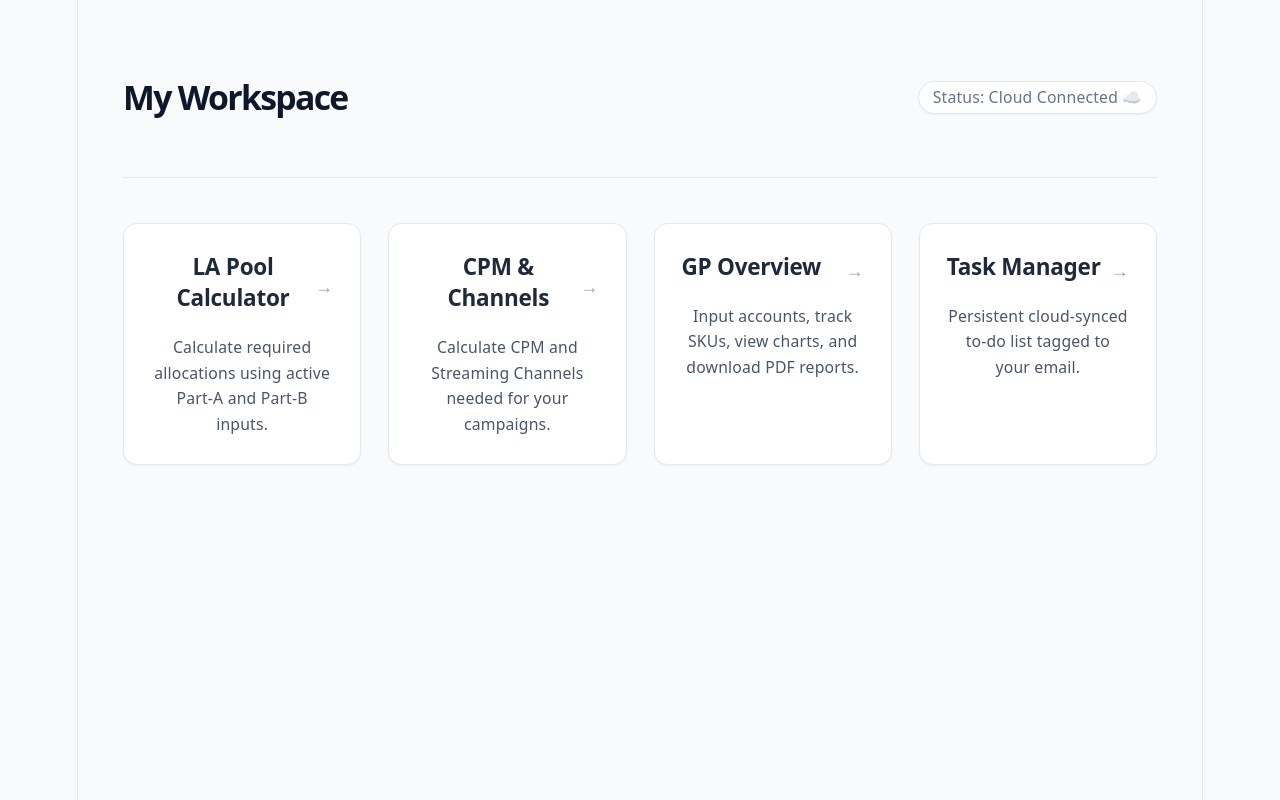
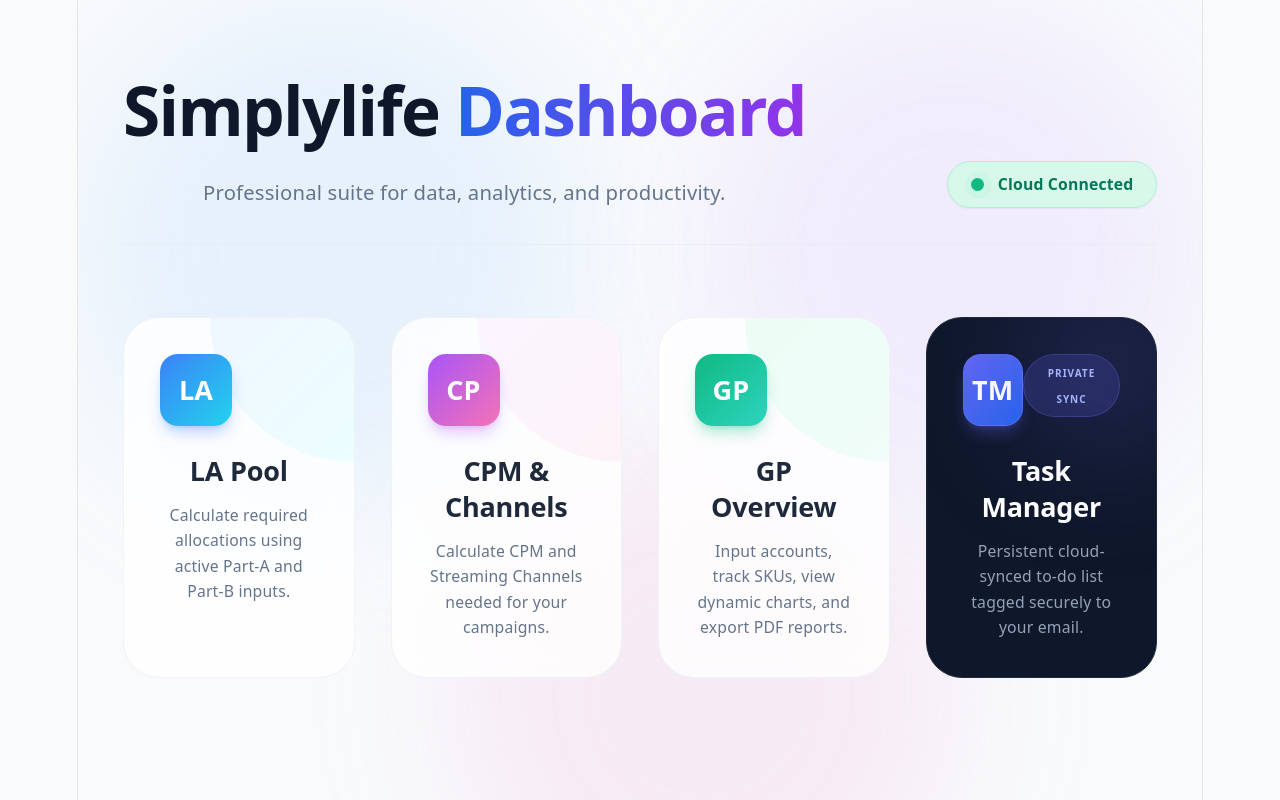
Before and after one commit to Akshayjay/Exotel-dashboard, a React (Vite) app: page / in a window 1280 px wide. Built offline with nearby package versions, Linux system fonts and the light colour scheme.

Commit message:
Homepage update.jsx

```diff
--- a/src/App.jsx
+++ b/src/App.jsx
@@ -10,7 +10,7 @@ import { collection, addDoc, updateDoc, deleteDoc, doc, query, where, onSnapshot
 
 ChartJS.register(ArcElement, Tooltip, Legend);
 
-// --- ANIMATION HELPER (Upgraded to handle decimals) ---
+// --- ANIMATION HELPER ---
 const CountUp = ({ to, prefix = '', suffix = '' }) => {
   const [count, setCount] = useState(0);
 
@@ -20,7 +20,7 @@ const CountUp = ({ to, prefix = '', suffix = '' }) => {
     }
     let start = 0;
     const end = parseFloat(to);
-    const isDecimal = end % 1 !== 0; // Check if the target is a decimal
+    const isDecimal = end % 1 !== 0;
     const duration = 1200;
     const increment = end / (duration / 16);
 
@@ -52,47 +52,69 @@ export default function App() {
   const buttonSecondaryClass = "w-full bg-slate-200 text-slate-800 font-semibold py-3 rounded-lg shadow-sm hover:bg-slate-300 transition-all duration-200";
   const inputClass = "w-full p-3 bg-white border border-slate-300 rounded-lg shadow-sm focus:outline-none focus:ring-2 focus:ring-blue-500 focus:border-blue-500 transition-shadow";
 
-  // --- COMPONENT: Home Dashboard ---
+  // --- NEW VIBRANT & ANIMATED HOME DASHBOARD ---
   const HomeDashboard = () => (
-    <div className={pageBg}>
-      <header className="mb-10 border-b border-slate-200 pb-6 flex items-center justify-between">
-        <h1 className="text-3xl font-bold text-slate-900">My Workspace</h1>
-        <div className="text-sm font-medium text-slate-500 bg-white px-3 py-1 rounded-full border border-slate-200 shadow-sm">
-          Status: Cloud Connected ☁️
-        </div>
-      </header>
+    <div className="min-h-screen bg-slate-50 p-6 md:p-10 font-sans text-slate-800 relative overflow-hidden flex flex-col items-center">
 
-      <div className="grid grid-cols-1 md:grid-cols-2 lg:grid-cols-4 gap-6">
-        <div onClick={() => setCurrentPage('la-pool')} className="bg-white p-6 rounded-xl border border-slate-200 shadow-sm hover:shadow-md hover:-translate-y-1 cursor-pointer transition-all duration-200 group">
-          <div className="flex items-center justify-between mb-3">
-            <h2 className="text-xl font-semibold text-slate-800 group-hover:text-blue-600 transition-colors">LA Pool Calculator</h2>
-            <span className="text-slate-400 group-hover:text-blue-500 transition-colors">→</span>
+      {/* Decorative Background Blurs */}
+      <div className="absolute top-0 left-0 w-[500px] h-[500px] bg-blue-300/30 rounded-full mix-blend-multiply filter blur-3xl opacity-60 animate-pulse"></div>
+      <div className="absolute top-0 right-0 w-[500px] h-[500px] bg-purple-300/30 rounded-full mix-blend-multiply filter blur-3xl opacity-60"></div>
+      <div className="absolute -bottom-32 left-1/3 w-[500px] h-[500px] bg-pink-300/30 rounded-full mix-blend-multiply filter blur-3xl opacity-60"></div>
+
+      <div className="relative z-10 max-w-7xl w-full">
+        <header className="mb-16 flex flex-col md:flex-row items-start md:items-end justify-between gap-6 border-b border-slate-200/50 pb-8">
+          <div>
+            <h1 className="text-5xl md:text-6xl font-black text-slate-900 tracking-tight">
+              Simplylife <span className="text-transparent bg-clip-text bg-gradient-to-r from-blue-600 to-purple-600">Dashboard</span>
+            </h1>
+            <p className="text-slate-500 font-medium mt-3 text-lg">Professional suite for data, analytics, and productivity.</p>
           </div>
-          <p className="text-slate-600 text-sm leading-relaxed">Calculate required allocations using active Part-A and Part-B inputs.</p>
-        </div>
+          <div className="text-sm font-bold text-emerald-700 bg-emerald-100/80 backdrop-blur-sm px-5 py-2.5 rounded-full border border-emerald-200 shadow-sm flex items-center gap-3">
+            <span className="relative flex h-3 w-3">
+              <span className="animate-ping absolute inline-flex h-full w-full rounded-full bg-emerald-400 opacity-75"></span>
+              <span className="relative inline-flex rounded-full h-3 w-3 bg-emerald-500"></span>
+            </span>
+            Cloud Connected
+          </div>
+        </header>
 
-        <div onClick={() => setCurrentPage('cpm-calculator')} className="bg-white p-6 rounded-xl border border-slate-200 shadow-sm hover:shadow-md hover:-translate-y-1 cursor-pointer transition-all duration-200 group">
-          <div className="flex items-center justify-between mb-3">
-            <h2 className="text-xl font-semibold text-slate-800 group-hover:text-blue-600 transition-colors">CPM & Channels</h2>
-            <span className="text-slate-400 group-hover:text-blue-500 transition-colors">→</span>
+        <div className="grid grid-cols-1 md:grid-cols-2 lg:grid-cols-4 gap-8">
+
+          {/* LA Pool Card */}
+          <div onClick={() => setCurrentPage('la-pool')} className="bg-white/80 backdrop-blur-md p-8 rounded-[2rem] border border-slate-200/50 cursor-pointer hover:shadow-2xl hover:shadow-blue-500/20 hover:-translate-y-2 transition-all duration-300 group relative overflow-hidden">
+            <div className="absolute top-0 right-0 w-32 h-32 bg-gradient-to-br from-blue-50 to-cyan-50 rounded-bl-full -z-10 group-hover:scale-125 transition-transform duration-500"></div>
+            <div className="w-16 h-16 bg-gradient-to-br from-blue-500 to-cyan-400 rounded-2xl flex items-center justify-center mb-6 text-white font-bold text-2xl shadow-lg shadow-blue-500/30 group-hover:scale-110 group-hover:rotate-3 transition-all duration-300">LA</div>
+            <h2 className="text-2xl font-bold text-slate-800 group-hover:text-blue-600 transition-colors">LA Pool</h2>
+            <p className="text-slate-500 text-sm mt-3 leading-relaxed font-medium">Calculate required allocations using active Part-A and Part-B inputs.</p>
           </div>
-          <p className="text-slate-600 text-sm leading-relaxed">Calculate CPM and Streaming Channels needed for your campaigns.</p>
-        </div>
 
-        <div onClick={() => setCurrentPage('gp-overview')} className="bg-white p-6 rounded-xl border border-slate-200 shadow-sm hover:shadow-md hover:-translate-y-1 cursor-pointer transition-all duration-200 group">
-          <div className="flex items-center justify-between mb-3">
-            <h2 className="text-xl font-semibold text-slate-800 group-hover:text-blue-600 transition-colors">GP Overview</h2>
-            <span className="text-slate-400 group-hover:text-blue-500 transition-colors">→</span>
+          {/* CPM Card */}
+          <div onClick={() => setCurrentPage('cpm-calculator')} className="bg-white/80 backdrop-blur-md p-8 rounded-[2rem] border border-slate-200/50 cursor-pointer hover:shadow-2xl hover:shadow-purple-500/20 hover:-translate-y-2 transition-all duration-300 group relative overflow-hidden">
+            <div className="absolute top-0 right-0 w-32 h-32 bg-gradient-to-br from-purple-50 to-pink-50 rounded-bl-full -z-10 group-hover:scale-125 transition-transform duration-500"></div>
+            <div className="w-16 h-16 bg-gradient-to-br from-purple-500 to-pink-400 rounded-2xl flex items-center justify-center mb-6 text-white font-bold text-2xl shadow-lg shadow-purple-500/30 group-hover:scale-110 group-hover:rotate-3 transition-all duration-300">CP</div>
+            <h2 className="text-2xl font-bold text-slate-800 group-hover:text-purple-600 transition-colors">CPM & Channels</h2>
+            <p className="text-slate-500 text-sm mt-3 leading-relaxed font-medium">Calculate CPM and Streaming Channels needed for your campaigns.</p>
           </div>
-          <p className="text-slate-600 text-sm leading-relaxed">Input accounts, track SKUs, view charts, and download PDF reports.</p>
-        </div>
 
-        <div onClick={() => setCurrentPage('task-manager')} className="bg-white p-6 rounded-xl border border-slate-200 shadow-sm hover:shadow-md hover:-translate-y-1 cursor-pointer transition-all duration-200 group">
-          <div className="flex items-center justify-between mb-3">
-            <h2 className="text-xl font-semibold text-slate-800 group-hover:text-blue-600 transition-colors">Task Manager</h2>
-            <span className="text-slate-400 group-hover:text-blue-500 transition-colors">→</span>
+          {/* GP Overview Card */}
+          <div onClick={() => setCurrentPage('gp-overview')} className="bg-white/80 backdrop-blur-md p-8 rounded-[2rem] border border-slate-200/50 cursor-pointer hover:shadow-2xl hover:shadow-emerald-500/20 hover:-translate-y-2 transition-all duration-300 group relative overflow-hidden">
+            <div className="absolute top-0 right-0 w-32 h-32 bg-gradient-to-br from-emerald-50 to-teal-50 rounded-bl-full -z-10 group-hover:scale-125 transition-transform duration-500"></div>
+            <div className="w-16 h-16 bg-gradient-to-br from-emerald-500 to-teal-400 rounded-2xl flex items-center justify-center mb-6 text-white font-bold text-2xl shadow-lg shadow-emerald-500/30 group-hover:scale-110 group-hover:-rotate-3 transition-all duration-300">GP</div>
+            <h2 className="text-2xl font-bold text-slate-800 group-hover:text-emerald-600 transition-colors">GP Overview</h2>
+            <p className="text-slate-500 text-sm mt-3 leading-relaxed font-medium">Input accounts, track SKUs, view dynamic charts, and export PDF reports.</p>
           </div>
-          <p className="text-slate-600 text-sm leading-relaxed">Persistent cloud-synced to-do list tagged to your email.</p>
+
+          {/* Task Manager Card */}
+          <div onClick={() => setCurrentPage('task-manager')} className="bg-slate-900 p-8 rounded-[2rem] border border-slate-800 cursor-pointer hover:shadow-2xl hover:shadow-indigo-500/40 hover:-translate-y-2 transition-all duration-300 group relative overflow-hidden">
+            <div className="absolute -right-10 -top-10 w-40 h-40 bg-indigo-500/20 rounded-full blur-3xl group-hover:bg-indigo-500/40 transition-all duration-500"></div>
+            <div className="flex justify-between items-start mb-6">
+              <div className="w-16 h-16 bg-gradient-to-br from-indigo-500 to-blue-600 rounded-2xl flex items-center justify-center text-white font-bold text-2xl shadow-lg shadow-indigo-500/30 group-hover:scale-110 group-hover:-rotate-3 transition-all duration-300 border border-indigo-400/30">TM</div>
+              <span className="text-[10px] bg-indigo-500/20 text-indigo-300 px-3 py-1 rounded-full font-black tracking-widest uppercase border border-indigo-500/30 backdrop-blur-sm">Private Sync</span>
+            </div>
+            <h2 className="text-2xl font-bold text-white group-hover:text-indigo-300 transition-colors">Task Manager</h2>
+            <p className="text-slate-400 text-sm mt-3 leading-relaxed font-medium">Persistent cloud-synced to-do list tagged securely to your email.</p>
+          </div>
+
         </div>
       </div>
     </div>
@@ -116,18 +138,10 @@ export default function App() {
         alert("Please fill in all fields with valid numbers.");
         return;
       }
-
-      // Formula 1: CPM Needed = roundup(callsperday / (agent calling * 60), 0)
       const cpmNeeded = Math.ceil(calls / (hours * 60));
-
-      // Formula 2: Streaming Channels = cpmneeded * pickup rate * (average call duration / 60)
-      // Note: Assumes pickup rate is entered as a percentage (e.g., 15 for 15%)
       const streamingChannels = cpmNeeded * (rate / 100) * (duration / 60);
 
-      setResults({
-        cpm: cpmNeeded,
-        channels: streamingChannels
-      });
+      setResults({ cpm: cpmNeeded, channels: streamingChannels });
     };
 
     return (
@@ -141,22 +155,10 @@ export default function App() {
 
           <div className="space-y-6">
             <div className="grid grid-cols-1 md:grid-cols-2 gap-6">
-              <div>
-                <label className="block text-sm font-semibold text-slate-700 mb-2">Campaign Hours (Hrs)</label>
-                <input type="number" value={campaignHours} onChange={(e) => setCampaignHours(e.target.value)} className={inputClass} placeholder="e.g. 8" />
-              </div>
-              <div>
-                <label className="block text-sm font-semibold text-slate-700 mb-2">Calls Per Day</label>
-                <input type="number" value={callsPerDay} onChange={(e) => setCallsPerDay(e.target.value)} className={inputClass} placeholder="e.g. 5000" />
-              </div>
-              <div>
-                <label className="block text-sm font-semibold text-slate-700 mb-2">Avg Call Duration (sec)</label>
-                <input type="number" value={callDuration} onChange={(e) => setCallDuration(e.target.value)} className={inputClass} placeholder="e.g. 120" />
-              </div>
-              <div>
-                <label className="block text-sm font-semibold text-slate-700 mb-2">Pickup Rate (%)</label>
-                <input type="number" value={pickupRate} onChange={(e) => setPickupRate(e.target.value)} className={inputClass} placeholder="e.g. 15" />
-              </div>
+              <div><label className="block text-sm font-semibold text-slate-700 mb-2">Campaign Hours (Hrs)</label><input type="number" value={campaignHours} onChange={(e) => setCampaignHours(e.target.value)} className={inputClass} placeholder="e.g. 8" /></div>
+              <div><label className="block text-sm font-semibold text-slate-700 mb-2">Calls Per Day</label><input type="number" value={callsPerDay} onChange={(e) => setCallsPerDay(e.target.value)} className={inputClass} placeholder="e.g. 5000" /></div>
+              <div><label className="block text-sm font-semibold text-slate-700 mb-2">Avg Call Duration (sec)</label><input type="number" value={callDuration} onChange={(e) => setCallDuration(e.target.value)} className={inputClass} placeholder="e.g. 120" /></div>
+              <div><label className="block text-sm font-semibold text-slate-700 mb-2">Pickup Rate (%)</label><input type="number" value={pickupRate} onChange={(e) => setPickupRate(e.target.value)} className={inputClass} placeholder="e.g. 15" /></div>
             </div>
 
             <button onClick={handleCalculate} className={buttonClass}>Calculate Requirements</button>
@@ -169,10 +171,7 @@ export default function App() {
                 </div>
                 <div className="p-6 bg-indigo-50 border border-indigo-100 rounded-2xl text-center shadow-inner">
                   <p className="text-sm font-semibold text-slate-500 mb-2 uppercase tracking-wide">Streaming Channels</p>
-                  {/* Reusing CountUp but overriding the color for variety */}
-                  <span className="text-indigo-600 font-extrabold text-5xl">
-                    <CountUp to={results.channels} />
-                  </span>
+                  <span className="text-indigo-600 font-extrabold text-5xl"><CountUp to={results.channels} /></span>
                 </div>
               </div>
             )}
@@ -201,25 +200,15 @@ export default function App() {
       <div className={pageBg}>
         <button onClick={() => setCurrentPage('home')} className="text-slate-500 hover:text-blue-600 mb-8 flex items-center font-medium transition-colors">← Back to Dashboard</button>
         <div className="max-w-xl mx-auto bg-white p-8 rounded-2xl shadow-sm border border-slate-200">
-          <div className="mb-8">
-            <h1 className="text-2xl font-bold text-slate-900">LA Pool Allocation</h1>
-          </div>
+          <div className="mb-8"><h1 className="text-2xl font-bold text-slate-900">LA Pool Allocation</h1></div>
           <div className="space-y-6">
-            <div>
-              <label className="block text-sm font-semibold text-slate-700 mb-2">Active allocations of <span className="text-blue-600">Part-A</span>?</label>
-              <input type="number" value={partAAllocations} onChange={(e) => setPartAAllocations(e.target.value)} className={inputClass} />
-            </div>
-            <div>
-              <label className="block text-sm font-semibold text-slate-700 mb-2">Allocations of <span className="text-blue-600">Part-B</span>?</label>
-              <input type="number" value={partBAllocations} onChange={(e) => setPartBAllocations(e.target.value)} className={inputClass} />
-            </div>
+            <div><label className="block text-sm font-semibold text-slate-700 mb-2">Active allocations of <span className="text-blue-600">Part-A</span>?</label><input type="number" value={partAAllocations} onChange={(e) => setPartAAllocations(e.target.value)} className={inputClass} /></div>
+            <div><label className="block text-sm font-semibold text-slate-700 mb-2">Allocations of <span className="text-blue-600">Part-B</span>?</label><input type="number" value={partBAllocations} onChange={(e) => setPartBAllocations(e.target.value)} className={inputClass} /></div>
             <button onClick={handleCalculate} className={buttonClass}>Calculate Required Allocation</button>
             {finalResult !== null && (
               <div className="mt-8 pt-8 border-t border-slate-100 text-center animate-fade-in">
                 <p className="text-sm font-semibold text-slate-500 mb-2 uppercase tracking-wide">Result</p>
-                <div className="px-10 py-6 inline-block bg-blue-50 border border-blue-100 rounded-2xl shadow-inner">
-                    <CountUp to={finalResult} />
-                </div>
+                <div className="px-10 py-6 inline-block bg-blue-50 border border-blue-100 rounded-2xl shadow-inner"><CountUp to={finalResult} /></div>
               </div>
             )}
           </div>
@@ -282,10 +271,8 @@ export default function App() {
       const doc = new jsPDF();
       doc.setFont("helvetica", "bold"); doc.setFontSize(22); doc.setTextColor(30, 41, 59);
       doc.text("GP Overview Report", 14, 22);
-
       doc.setFont("helvetica", "normal"); doc.setFontSize(10); doc.setTextColor(100, 116, 139);
       doc.text(`Generated on: ${new Date().toLocaleDateString()}`, 14, 30);
-
       doc.setFontSize(16); doc.setFont("helvetica", "bold"); doc.setTextColor(37, 99, 235);
       doc.text(`Total Overall GP: ${totalGP.toLocaleString('en-IN')} INR`, 14, 45);
 
@@ -448,19 +435,14 @@ export default function App() {
     useEffect(() => {
       if (!activeUser) return;
 
-      // Query Firebase for tasks belonging to the logged-in email
       const q = query(collection(db, 'tasks'), where('userEmail', '==', activeUser));
-
-      // onSnapshot listens for real-time updates (cross-device sync!)
       const unsubscribe = onSnapshot(q, (querySnapshot) => {
         const tasksArray = [];
-        querySnapshot.forEach((doc) => {
-          tasksArray.push({ id: doc.id, ...doc.data() });
-        });
+        querySnapshot.forEach((doc) => { tasksArray.push({ id: doc.id, ...doc.data() }); });
         setTasks(tasksArray);
       });
 
-      return () => unsubscribe(); // Cleanup listener when leaving page
+      return () => unsubscribe();
     }, [activeUser]);
 
     // --- FIREBASE HANDLERS ---
@@ -469,65 +451,36 @@ export default function App() {
       if (loginEmail.trim()) {
         const email = loginEmail.trim().toLowerCase();
         setActiveUser(email);
-        localStorage.setItem('activeCloudUser', email); // Just remember who is logged in locally
+        localStorage.setItem('activeCloudUser', email);
       }
     };
 
-    const handleLogout = () => {
-      setActiveUser(null); setLoginEmail(''); setTasks([]);
-      localStorage.removeItem('activeCloudUser');
-    };
+    const handleLogout = () => { setActiveUser(null); setLoginEmail(''); setTasks([]); localStorage.removeItem('activeCloudUser'); };
 
-    // CREATE to Firebase
     const handleAddTask = async (e) => {
       e.preventDefault();
       if (!subject.trim() || !taskSid.trim()) return;
 
       try {
-        await addDoc(collection(db, 'tasks'), {
-          userEmail: activeUser, // Tag it to this user
-          subject,
-          accountSid: taskSid,
-          priority,
-          deadline,
-          notes,
-          completed: false,
-          createdAt: new Date().toISOString()
-        });
-        // Clear form on success
+        await addDoc(collection(db, 'tasks'), { userEmail: activeUser, subject, accountSid: taskSid, priority, deadline, notes, completed: false, createdAt: new Date().toISOString() });
         setSubject(''); setTaskSid(''); setPriority('medium'); setDeadline(''); setNotes('');
-      } catch (error) {
-        console.error("Error adding document: ", error);
-        alert("Failed to save task. Check Firebase permissions!");
-      }
+      } catch (error) { console.error("Error adding document: ", error); alert("Failed to save task. Check Firebase permissions!"); }
     };
 
-    // UPDATE Complete Status to Firebase
     const toggleComplete = async (id, currentStatus) => {
-      try {
-        const taskRef = doc(db, 'tasks', id);
-        await updateDoc(taskRef, { completed: !currentStatus });
-      } catch (error) { console.error("Error updating: ", error); }
+      try { await updateDoc(doc(db, 'tasks', id), { completed: !currentStatus }); } catch (error) { console.error("Error updating: ", error); }
     };
 
-    // DELETE from Firebase
     const deleteTask = async (id) => {
       if (window.confirm("Delete this task permanently from the cloud?")) {
-        try {
-          await deleteDoc(doc(db, 'tasks', id));
-        } catch (error) { console.error("Error deleting: ", error); }
+        try { await deleteDoc(doc(db, 'tasks', id)); } catch (error) { console.error("Error deleting: ", error); }
       }
     };
 
     const startEditing = (task) => { setEditingId(task.id); setEditNotes(task.notes); setEditDeadline(task.deadline); };
 
-    // UPDATE Edits to Firebase
     const saveEdit = async (id) => {
-      try {
-        const taskRef = doc(db, 'tasks', id);
-        await updateDoc(taskRef, { notes: editNotes, deadline: editDeadline });
-        setEditingId(null);
-      } catch (error) { console.error("Error saving edits: ", error); }
+      try { await updateDoc(doc(db, 'tasks', id), { notes: editNotes, deadline: editDeadline }); setEditingId(null); } catch (error) { console.error("Error saving edits: ", error); }
     };
 
     // --- SORTING & FILTERING ---
@@ -538,7 +491,6 @@ export default function App() {
     });
 
     const priorityWeights = { urgent: 4, high: 3, medium: 2, low: 1 };
-
     const activeTasks = filteredTasks.filter(t => !t.completed).sort((a, b) => priorityWeights[b.priority] - priorityWeights[a.priority]);
     const completedTasks = filteredTasks.filter(t => t.completed).sort((a, b) => new Date(b.createdAt) - new Date(a.createdAt));
 
@@ -552,7 +504,6 @@ export default function App() {
       }
     };
 
-    // --- RENDER VIEWS ---
     if (!activeUser) {
       return (
         <div className={pageBg}>
```
